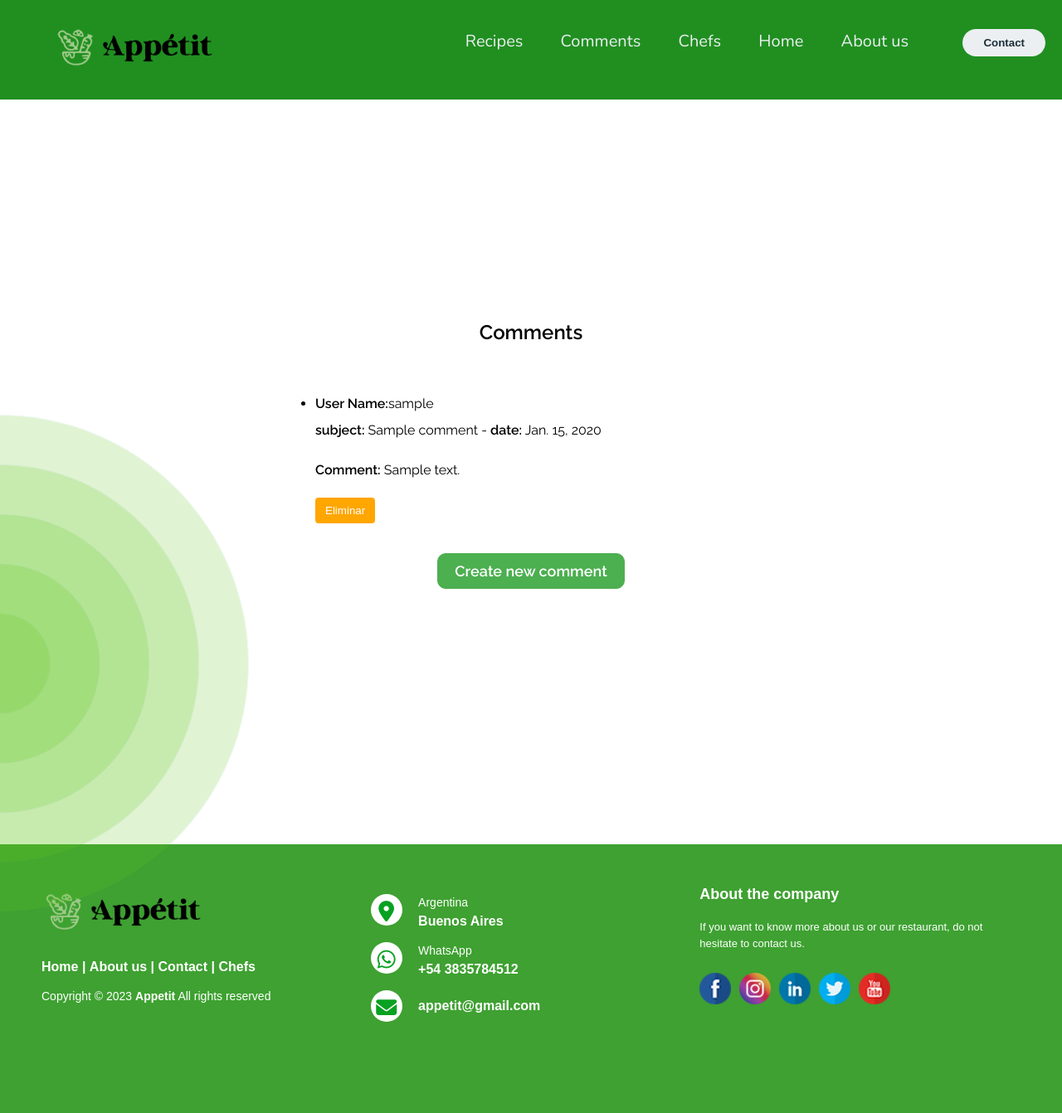
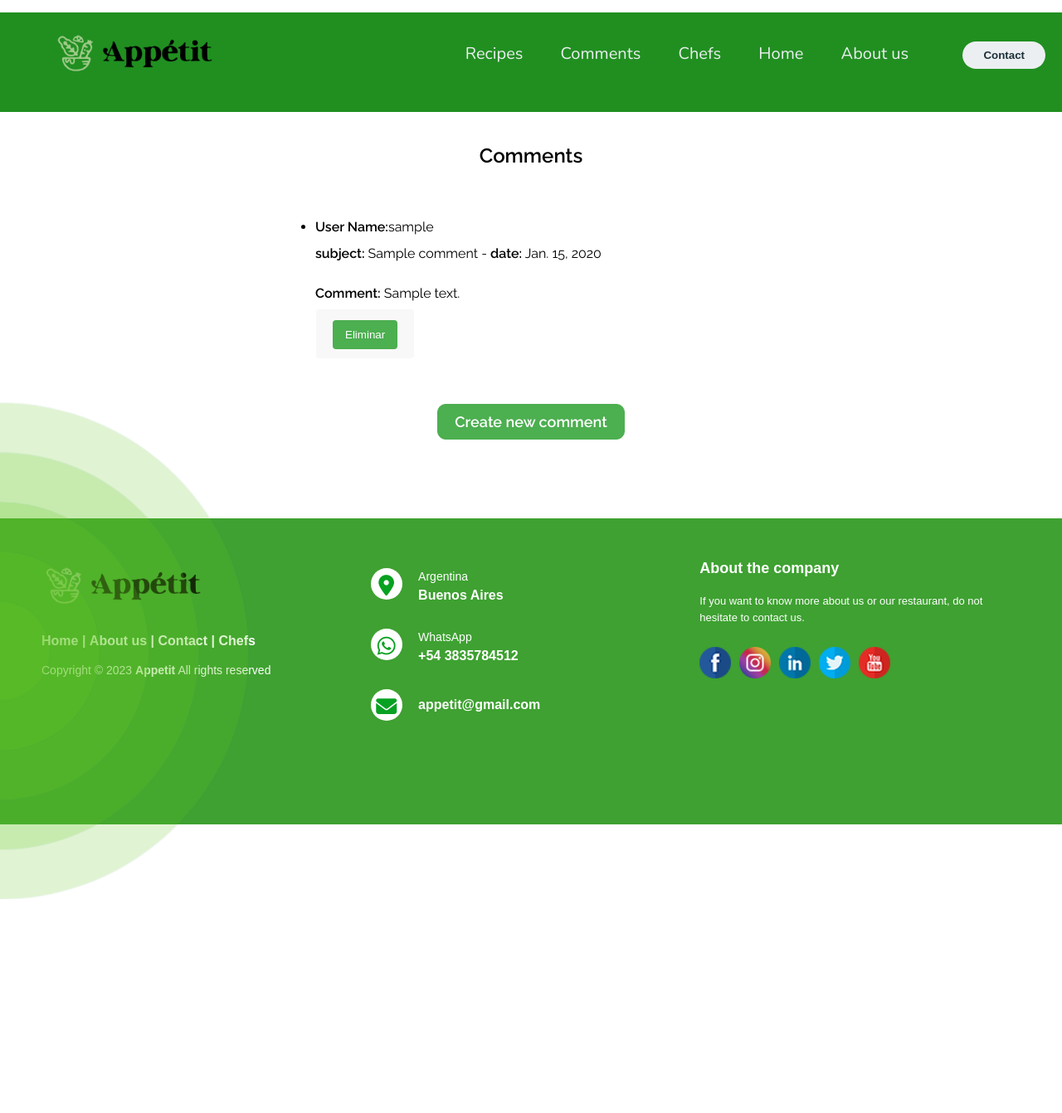
Before and after one commit to ruloalv/AppetitBackend, a Django app: page /comments/list/ in a window 1280 px wide. Shown: the whole page at 83% size. After the commit the page ends 1084 px from the top, so only its background shows below. Run offline with Django 4.2, Linux system fonts and the light colour scheme; tables that the repository leaves empty hold one stand-in row (values such as "Sample post"); some libraries are stand-ins or nearby versions.

Commit message:
try styles list and create from form.css

```diff
--- a/static/css/form.css
+++ b/static/css/form.css
@@ -1,6 +1,68 @@
+body {
+    font-family: Arial, sans-serif;
+}
+
+form {
+    max-width: 600px;
+    margin: 20px auto;
+    padding: 20px;
+    border: 1px solid #ffffff;
+    background-color: #f8f8f8;
+    border-radius: 5px;
+}
+
+h2 {
+    text-align: center;
+}
+
+/* Estilos para los campos del formulario */
+
+label {
+    display: block;
+    margin-bottom: 5px;
+}
+
+input,
+select,
+textarea {
+    width: 100%;
+    padding: 8px;
+    margin-bottom: 10px;
+    box-sizing: border-box;
+    border: 1px solid #ccc;
+    border-radius: 4px;
+}
+
+/* Estilos para el botón de enviar */
+
+button {
+    background-color: #4caf50;
+    color: white;
+    padding: 10px 15px;
+    border: none;
+    border-radius: 4px;
+    cursor: pointer;
+}
+
+button:hover {
+    background-color: #45a049;
+}
+
+/* Estilos para mensajes de error */
+.error {
+    color: #ff0000;
+    margin-top: 5px;
+}
+
+/* Estilos para el contenedor de los campos del formulario */
+div {
+    margin-bottom: 15px;
+}
+
+
 /* CSS de list.html NO SE, Y SI PONGO IMPORT SE CAMBIA TODO DE LAS OTRAS PAGINAS */
 
-body {
+/* body {
     font-family: 'Arial', sans-serif;
     background-color: #fff;
     margin: 0;
@@ -78,9 +140,9 @@ button {
 
 button:hover {
     background-color: #65c823;
-}
+} */
 
-.go-to {
+/* .go-to {
     text-align: center;
     margin-top: 20px;
 }
@@ -93,7 +155,7 @@ button:hover {
 
 .go-to a:hover {
     text-decoration: underline;
-}
+} */
 
 #go-to-container {
     text-align: center;
```
